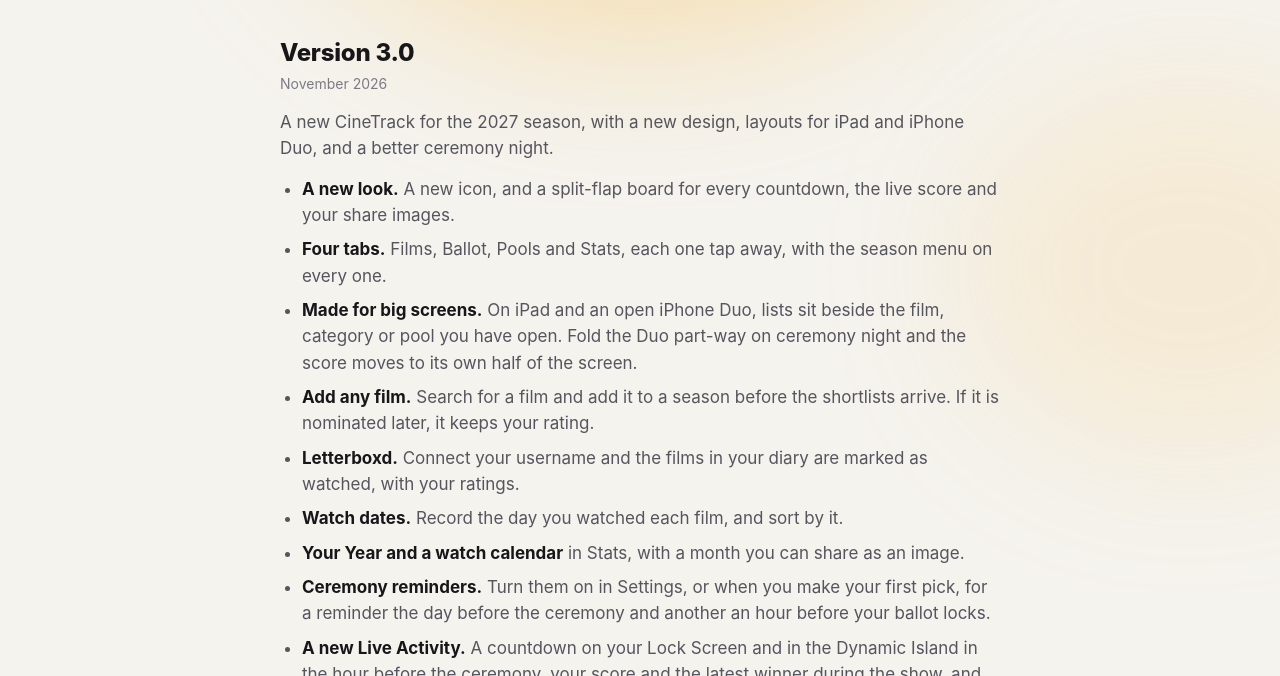
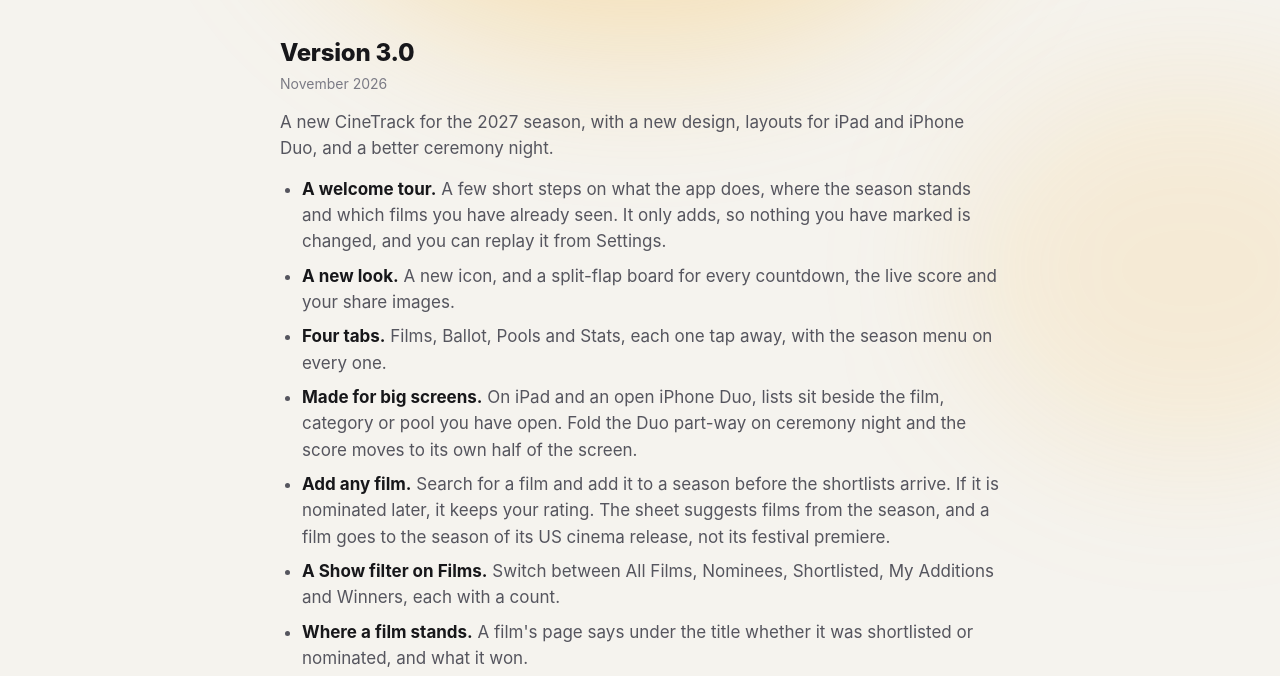
Before and after one commit to afonsosalcedo/cinetrack-site, a plain HTML site: page release-notes.html in a window 1280 px wide. Shown: the part 242-918 px from the top of the page. Drawn offline with Linux system fonts and the light colour scheme.

Commit message:
Release notes: what build 21 adds to version 3.0
Co-Authored-By: Claude Fable 5.2 <noreply@anthropic.com>

```diff
--- a/release-notes.html
+++ b/release-notes.html
@@ -41,13 +41,17 @@
       <p class="date">November 2026</p>
       <p>A new CineTrack for the 2027 season, with a new design, layouts for iPad and iPhone Duo, and a better ceremony night.</p>
       <ul>
+        <li><strong>A welcome tour.</strong> A few short steps on what the app does, where the season stands and which films you have already seen. It only adds, so nothing you have marked is changed, and you can replay it from Settings.</li>
         <li><strong>A new look.</strong> A new icon, and a split-flap board for every countdown, the live score and your share images.</li>
         <li><strong>Four tabs.</strong> Films, Ballot, Pools and Stats, each one tap away, with the season menu on every one.</li>
         <li><strong>Made for big screens.</strong> On iPad and an open iPhone Duo, lists sit beside the film, category or pool you have open. Fold the Duo part-way on ceremony night and the score moves to its own half of the screen.</li>
-        <li><strong>Add any film.</strong> Search for a film and add it to a season before the shortlists arrive. If it is nominated later, it keeps your rating.</li>
+        <li><strong>Add any film.</strong> Search for a film and add it to a season before the shortlists arrive. If it is nominated later, it keeps your rating. The sheet suggests films from the season, and a film goes to the season of its US cinema release, not its festival premiere.</li>
+        <li><strong>A Show filter on Films.</strong> Switch between All Films, Nominees, Shortlisted, My Additions and Winners, each with a count.</li>
+        <li><strong>Where a film stands.</strong> A film's page says under the title whether it was shortlisted or nominated, and what it won.</li>
         <li><strong>Letterboxd.</strong> Connect your username and the films in your diary are marked as watched, with your ratings.</li>
         <li><strong>Watch dates.</strong> Record the day you watched each film, and sort by it.</li>
-        <li><strong>Your Year and a watch calendar</strong> in Stats, with a month you can share as an image.</li>
+        <li><strong>Your Year and a watch calendar</strong> in Stats, with a month or the whole year you can share as an image.</li>
+        <li><strong>Milestones that fit the season.</strong> Before nominations they count the films you have watched; afterwards, your share of the nominees.</li>
         <li><strong>Ceremony reminders.</strong> Turn them on in Settings, or when you make your first pick, for a reminder the day before the ceremony and another an hour before your ballot locks.</li>
         <li><strong>A new Live Activity.</strong> A countdown on your Lock Screen and in the Dynamic Island in the hour before the ceremony, your score and the latest winner during the show, and your final score at the end.</li>
         <li><strong>Better sync.</strong> Progress, ballot picks and nomination predictions merge between devices and show up without a relaunch.</li>
```
